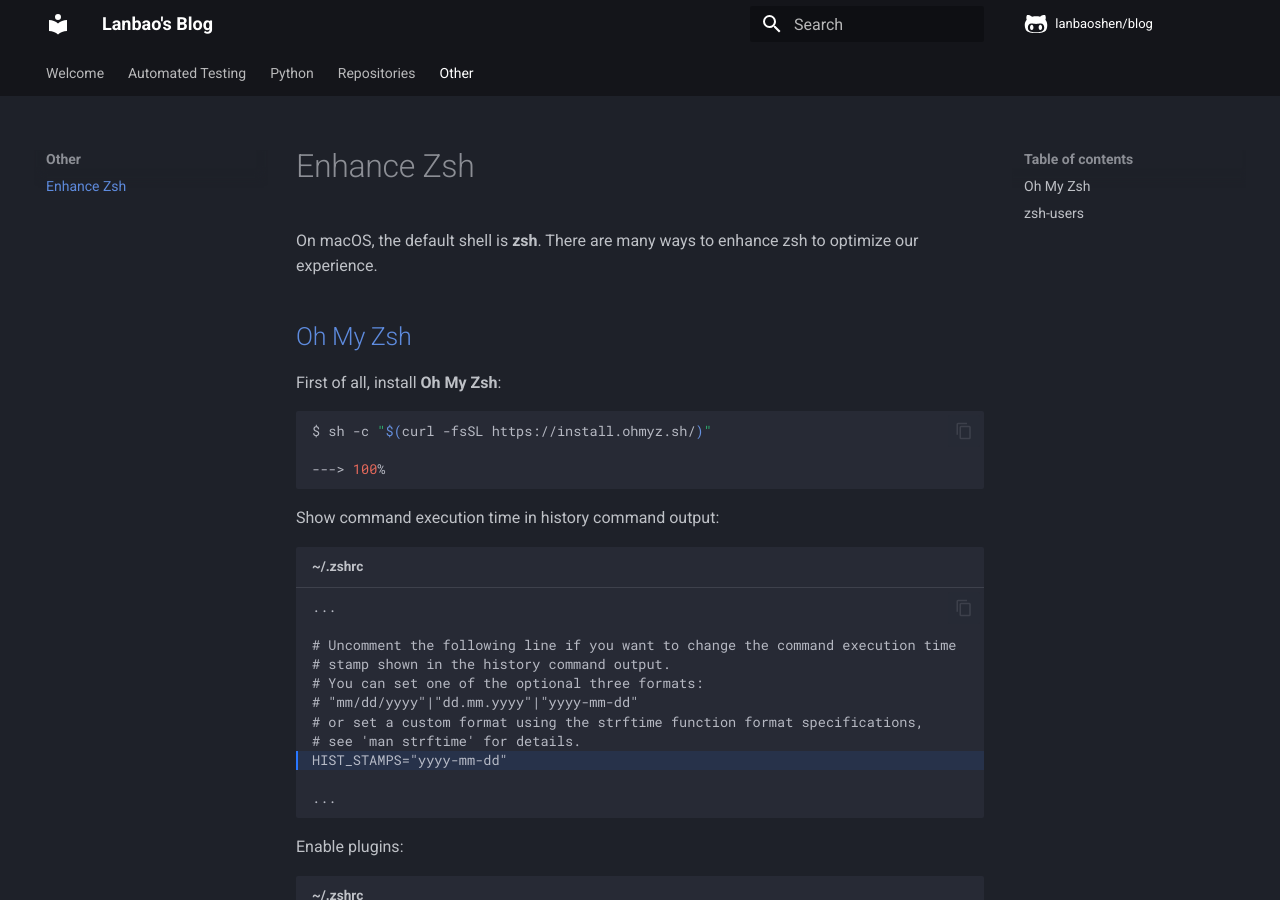
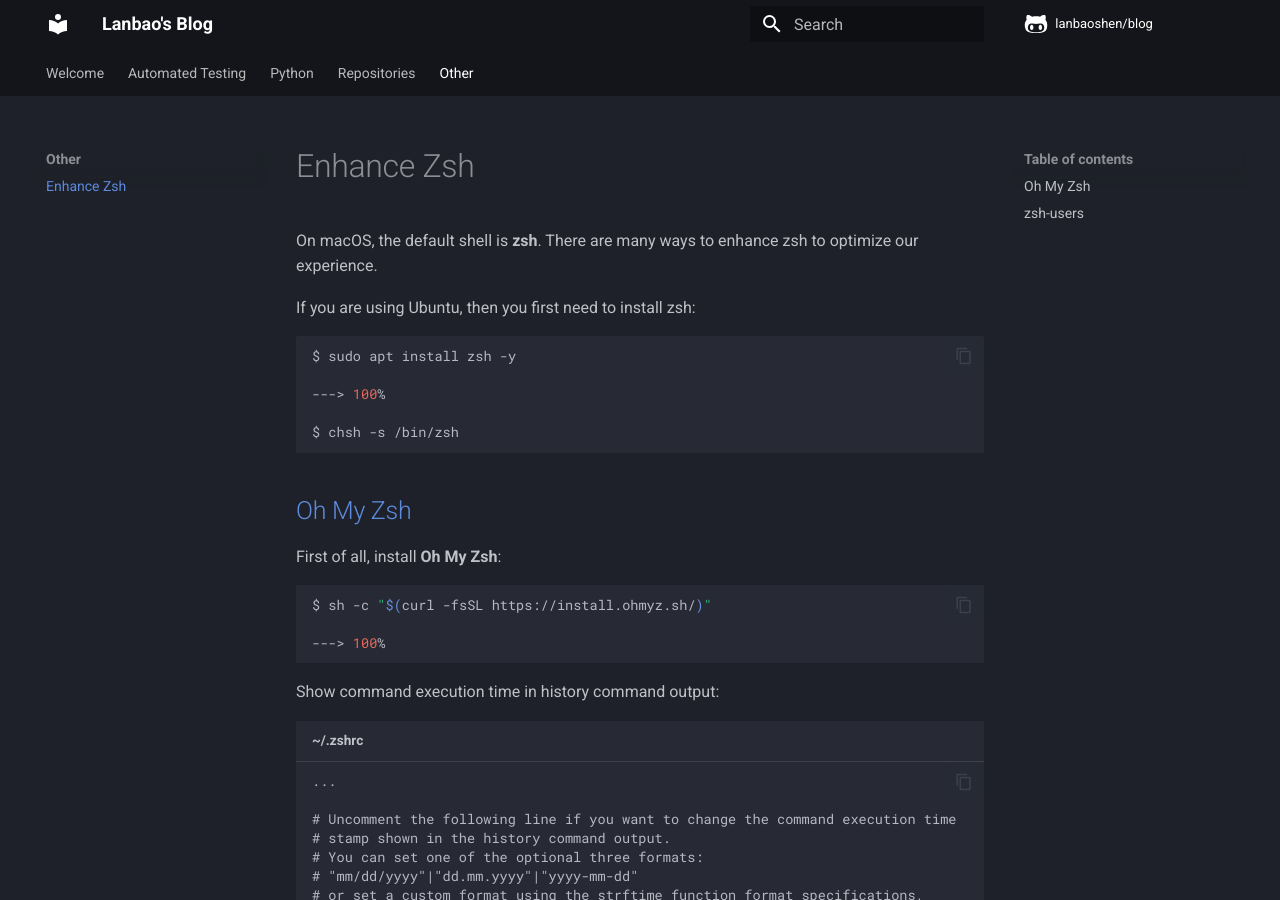
Before and after one commit to lanbaoshen/blog, an MkDocs documentation site: the page built from docs/other/enhance-zsh.md, in a window 1280 px wide and 900 px high. Built offline with MkDocs 1.6.1 and Material for MkDocs 9.7.7, drawn with Linux system fonts in a browser that asks for light colours; comment, search, counter and statistics services are not loaded.

Commit message:
Update enhance-zsh.md

````diff
--- a/docs/other/enhance-zsh.md
+++ b/docs/other/enhance-zsh.md
@@ -2,6 +2,17 @@
 
 On macOS, the default shell is **zsh**. There are many ways to enhance zsh to optimize our experience.
 
+If you are using Ubuntu, then you first need to install zsh:
+
+<!-- termynal -->
+
+```shell
+$ sudo apt install zsh -y
+
+---> 100%
+
+$ chsh -s /bin/zsh
+```
 
 ## [Oh My Zsh](https://github.com/ohmyzsh/ohmyzsh)
 
````
